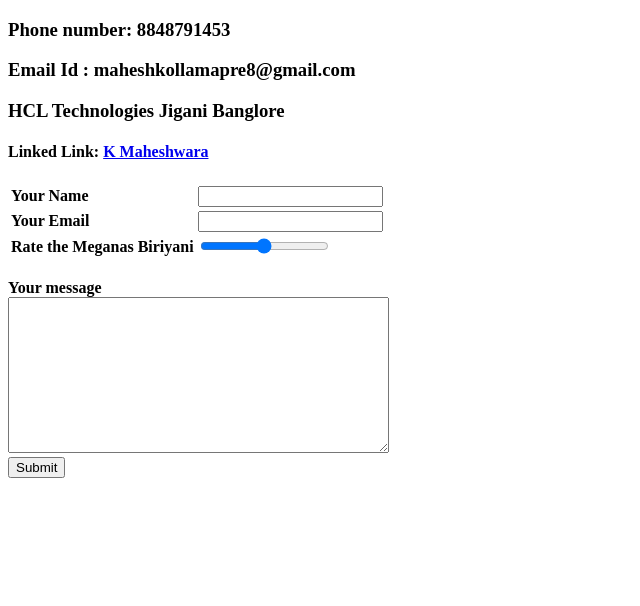
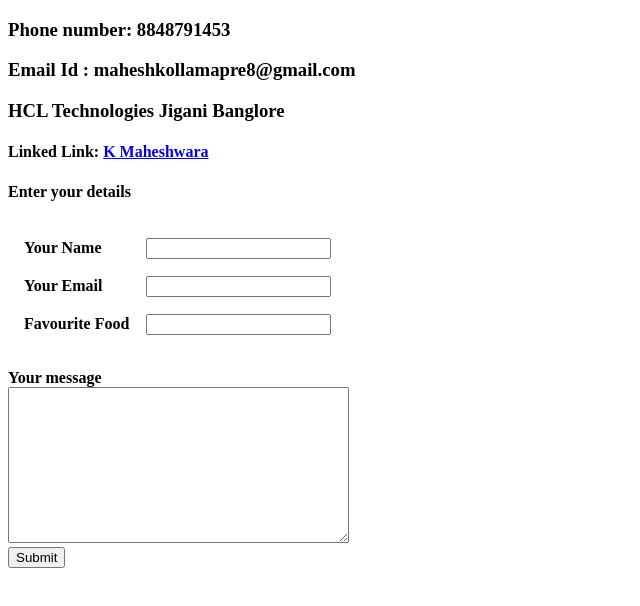
Before and after one commit to kmaheshwara7/personal_cv, a plain HTML site: page contact_details.html in a window 1280 px wide. Shown: the whole page, without its empty margins (0-640 px from the left). Drawn offline with Linux system fonts and the light colour scheme.

Commit message:
Add file to replace the old file

```diff
--- a/contact_details.html
+++ b/contact_details.html
@@ -9,8 +9,9 @@
     <h3>Email Id : maheshkollamapre8@gmail.com</h3>
     <h3>HCL Technologies Jigani Banglore</h3>
     <h4>Linked Link: <a href="www.linkedin.com/in/k-maheshwara-8b6901151">K Maheshwara</a></h4>
+    <h4 <b> Enter your details </b></h4>
       <form action="mailto:maheshkollampare8@gmail.com" method="post" enctype="text/plain">
-       <table>
+       <table  cellspacing = "15">
          <tr>
            <td>  <label><b>Your Name</b> </label> </td>
            <td>   <input type="text" name="Name" value=""> </td>
@@ -20,13 +21,13 @@
            <td>   <input type="email" name="Email" value=""> </td>
          </tr>
          <tr>
-           <td>  <label><b>Rate the Meganas Biriyani</b> </label> </td>
-           <td>   <input type="range" name="Rating" value=""> </td>
+           <td>  <label><b>Favourite Food </b> </label> </td>
+           <td>   <input type="text" name="Name" value=""> </td>
          </tr>
        </table>
          <br>
           <label><b>Your message</b> </label> <br>
-          <textarea name="Message" rows="10" cols="45"></textarea><br>
+          <textarea name="Message" rows="10" cols="40"></textarea><br>
           <input type="submit" name="">
 
     </form>
```
